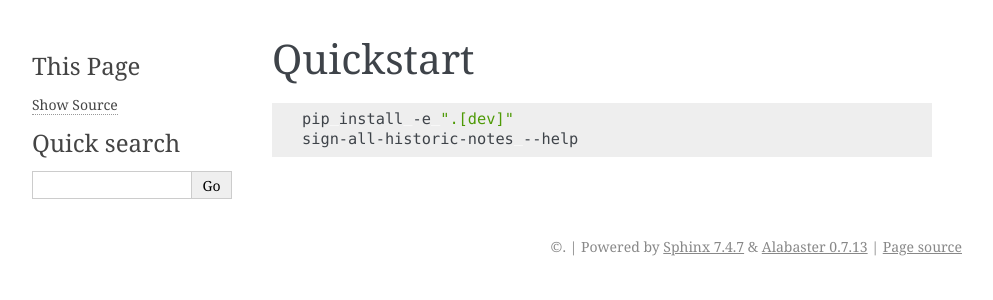
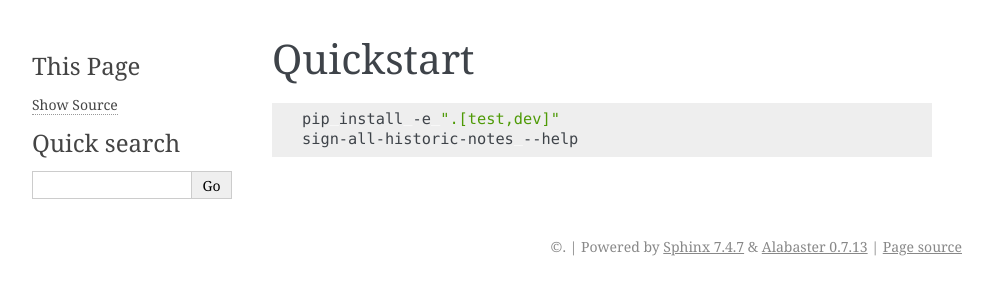
Before and after one commit to danvillaconsulting/sign_all_historic_notes, a Sphinx documentation site: the page built from docs/quickstart.rst, in a window 1280 px wide. Shown: the top 300 px of the page, without its empty margins (148-1141 px from the left). Built offline with Sphinx 7.4.7, drawn with Linux system fonts in a browser that asks for light colours.

Commit message:
docs: use combined test and dev extras in quickstart
Co-authored-by: danvillaconsulting <233143426+danvillaconsulting@users.noreply.github.com>

```diff
--- a/docs/quickstart.rst
+++ b/docs/quickstart.rst
@@ -3,5 +3,5 @@ Quickstart
 
 .. code-block:: bash
 
-   pip install -e ".[dev]"
+   pip install -e ".[test,dev]"
    sign-all-historic-notes --help
--- a/pyproject.toml
+++ b/pyproject.toml
@@ -17,7 +17,6 @@ test = [
   "pytest>=8.0",
 ]
 dev = [
-  "pytest>=8.0",
   "sphinx>=7.0",
 ]
 
```
Also changed, not shown: README.md (+1 -1 lines).
